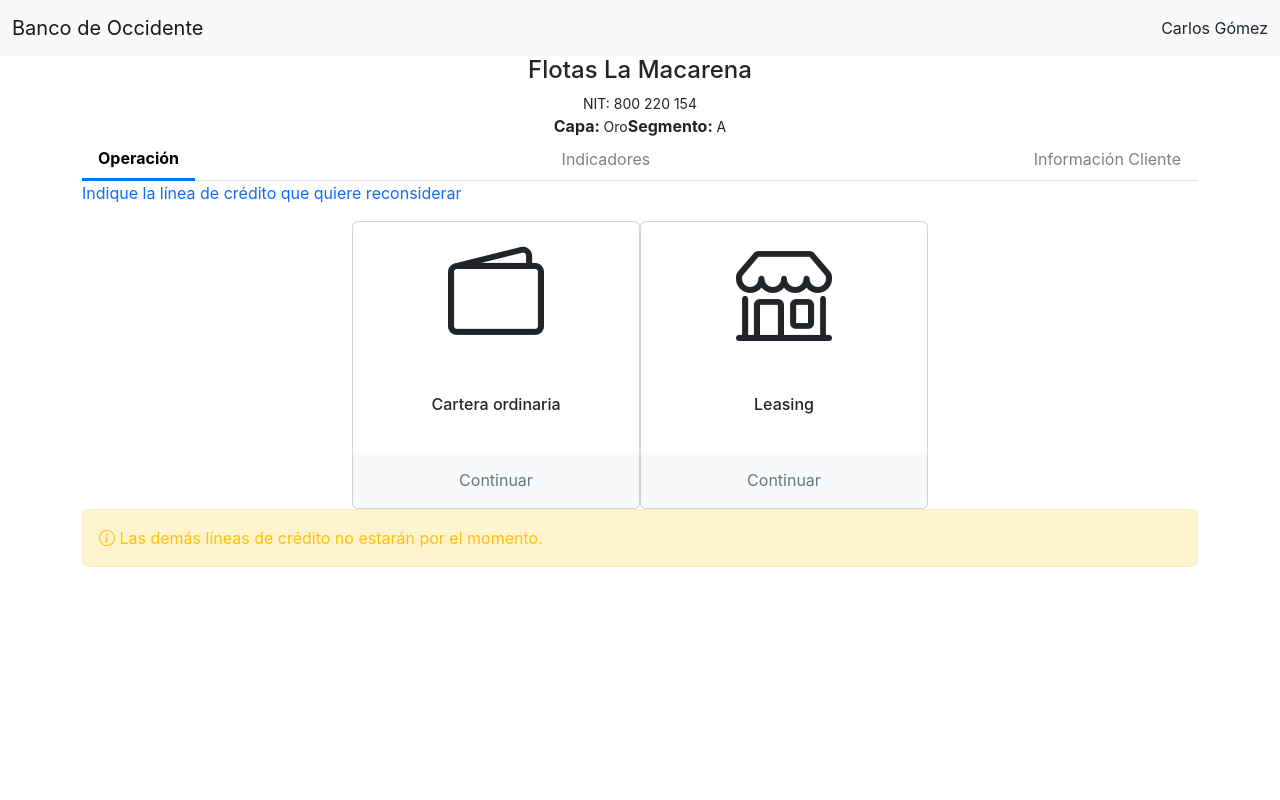
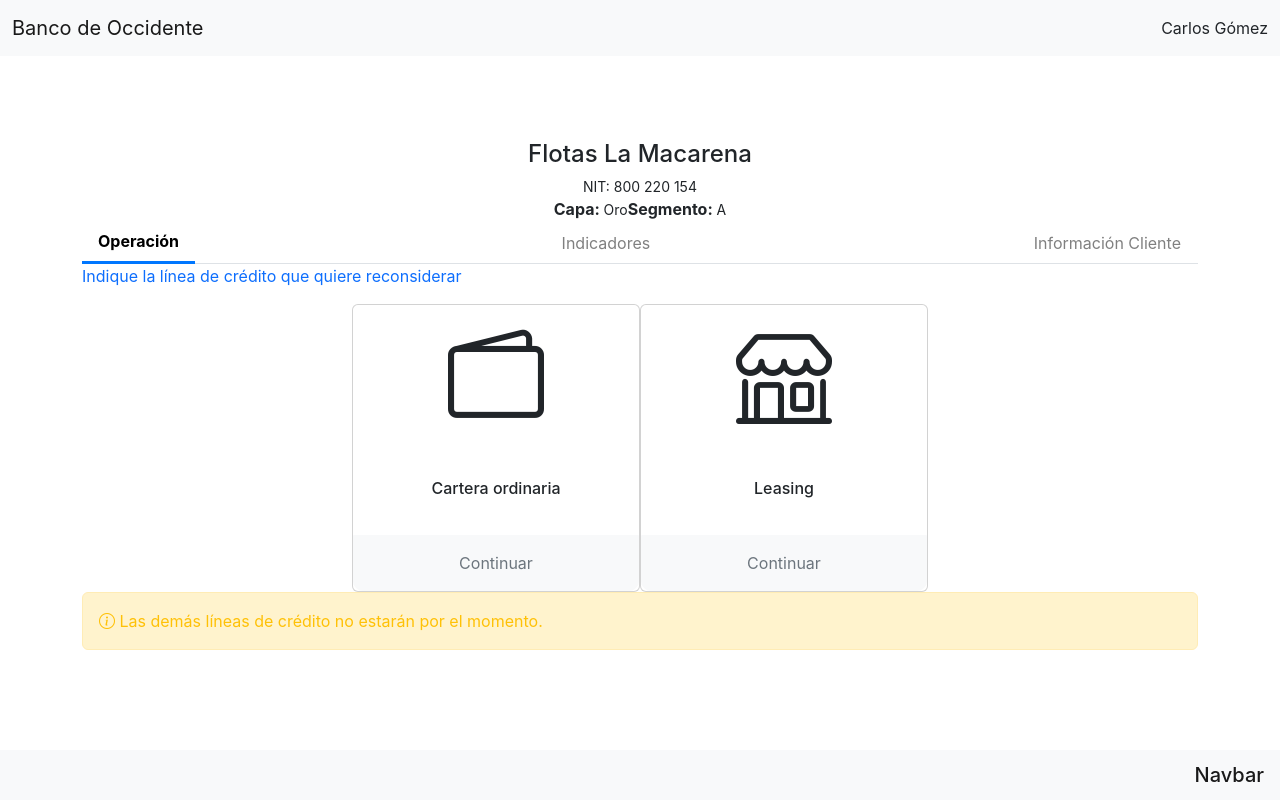
Before and after one commit to tomsawyer1989/test-occidente, a React (Create React App) app: page / in a window 1280 px wide. Built offline with nearby package versions, Linux system fonts and the light colour scheme.

Commit message:
feat(components-Footer): Footer component is added

```diff
--- a/src/components/DefaultLayout.js
+++ b/src/components/DefaultLayout.js
@@ -1,11 +1,13 @@
 import React from "react";
+import FooterComponent from "./FooterComponent";
 import HeaderComponent from "./HeaderComponent";
 
 function DefaultLayout({ children }) {
     return (
-        <div>
+        <div className="vh-100 d-flex flex-column justify-content-between">
             <HeaderComponent />
-            { children }
+                { children }
+            <FooterComponent />
         </div>
     );
 }
--- /dev/null
+++ b/src/components/FooterComponent.js
@@ -0,0 +1,13 @@
+import React from "react";
+
+function FooterComponent() {
+    return (
+        <nav className="navbar bg-light">
+            <div className="w-100 d-flex justify-content-end">
+                <span className="navbar-brand mb-0 h1">Navbar</span>
+            </div>
+        </nav>
+    );
+}
+
+export default FooterComponent;
```
